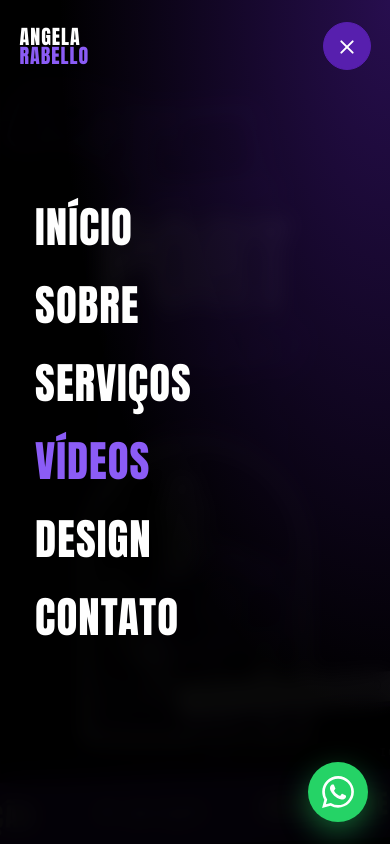
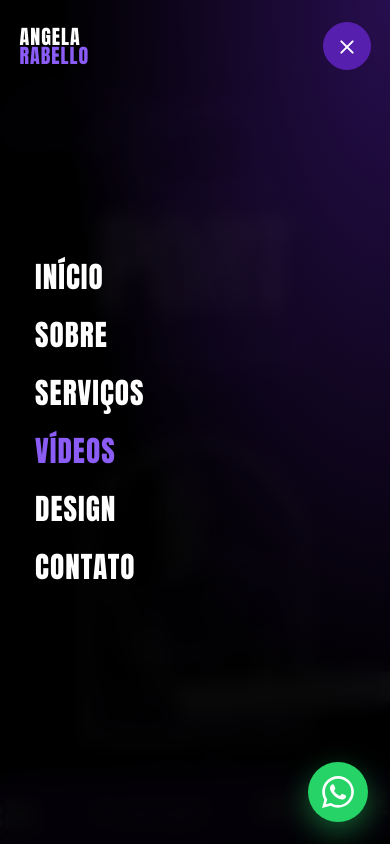
Before and after one commit to Angelarabello/portfolio-angela-rabello, a plain HTML site: page index.html in a window 390 px wide. Both pictures are taken after a click on the button "Abrir menu". Shown: the top 844 px of the page. Drawn offline with nearby package versions, Linux system fonts and the light colour scheme.

Commit message:
Fonte menor no menu do celular
Co-Authored-By: Claude Opus 5.5 <noreply@anthropic.com>

```diff
--- a/index.html
+++ b/index.html
@@ -41,7 +41,7 @@
       background:radial-gradient(ellipse at 100% 0%,rgba(87,31,174,.45),transparent 60%),rgba(0,0,0,.96);
       opacity:0;visibility:hidden;transition:opacity .3s,visibility .3s}
     .nav.aberto .menu{opacity:1;visibility:visible}
-    .menu a{font-family:'Anton',sans-serif;font-size:clamp(40px,11vw,64px);letter-spacing:1px;padding:4px 0;border-radius:0;background:none!important;color:#fff;
+    .menu a{font-family:'Anton',sans-serif;font-size:clamp(28px,7.5vw,42px);letter-spacing:1px;padding:4px 0;border-radius:0;background:none!important;color:#fff;
       transform:translateY(20px);opacity:0;transition:.4s}
     .menu a.ativo,.menu a:hover{color:var(--roxo-claro)}
     .nav.aberto .menu a{transform:none;opacity:1}
```
